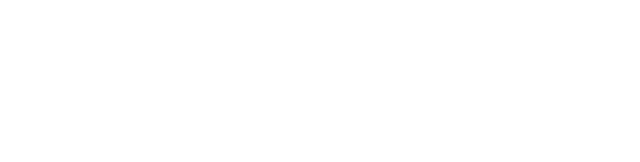
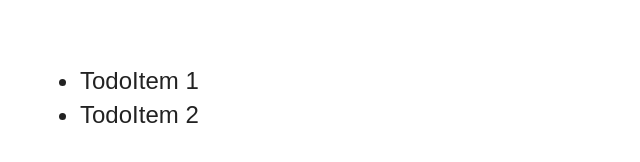
Before and after one commit to adamlesniak/todo-backbone, a plain HTML site: page index.html in a window 1280 px wide. Shown: the whole page, without its empty margins (0-640 px from the left). Drawn offline with Linux system fonts and the light colour scheme.

Commit message:
Create model and collection views

```diff
--- a/index.html
+++ b/index.html
@@ -18,6 +18,8 @@
         <script src="js/lib/underscore-min.js"></script>
         <script src="js/lib/backbone-min.js"></script>
         <script src="js/todoItem.js"></script>
+        <script src="js/todoItemView.js"></script>
+        <script src="js/todoItemsView.js"></script>
         <script src="js/todoItems.js"></script>
         <script src="js/main.js"></script>
     </body>
--- a/js/main.js
+++ b/js/main.js
@@ -1,4 +1,14 @@
 
-// In the first few sections, we do all the coding here.
-// Later, you'll see how to organize your code into separate
-// files and modules.
+
+$(document).ready(function() {
+
+	var todoItems = new TodoItems([
+		new TodoItem({ description: "TodoItem 1" }),
+		new TodoItem({ description: "TodoItem 2" })
+	]);
+
+
+	var todoItemsView = new TodoItemsView({ model: todoItems });
+	$("body").append(todoItemsView.render().$el);
+
+});
--- a/js/todoItem.js
+++ b/js/todoItem.js
@@ -1 +1,6 @@
-var TodoItem = Backbone.Model.extend();
+var TodoItem = Backbone.Model.extend({
+	validate: function(attrs) {
+		if(!attrs.description)
+			return "Description is required.";
+	}
+});
--- /dev/null
+++ b/js/todoItemView.js
@@ -0,0 +1,17 @@
+var TodoItemView = Backbone.View.extend({
+
+	tagName: "li",
+
+	className: "todoItem",
+
+	initialize: function(options) {
+		if(!(options && options.model))
+			throw new Error("Model is not specified.")
+	},
+
+	render: function() {
+		this.$el.html(this.model.get("description"));
+
+		return this;
+	}
+});
--- /dev/null
+++ b/js/todoItemsView.js
@@ -0,0 +1,22 @@
+var TodoItemsView = Backbone.View.extend({
+
+	tagName: "ul",
+
+	id: "todoItems",
+
+	initialize: function(options) {
+		if(!(options && options.model))
+			throw new Error("Model is not specified.")
+	},
+
+	render: function() {
+		var self = this;
+
+		this.model.each(function(todoItem) {
+			var todoItemView = new TodoItemView({ model: todoItem });
+			self.$el.append(todoItemView.render().$el);
+		});
+
+		return this;
+	}
+});
```
